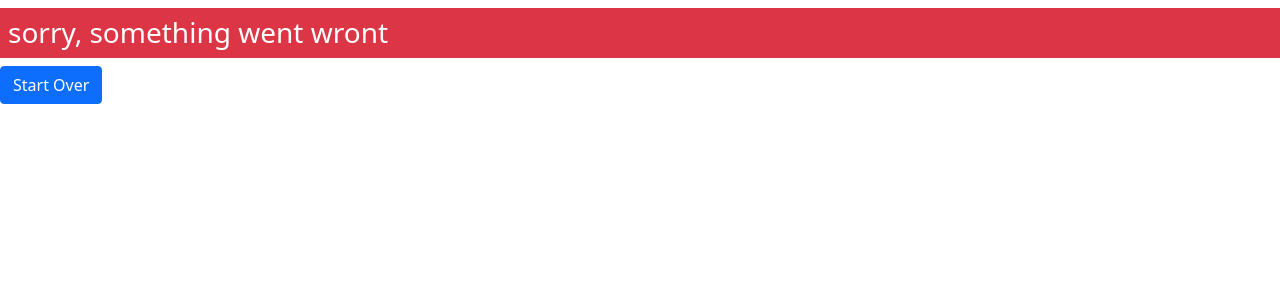
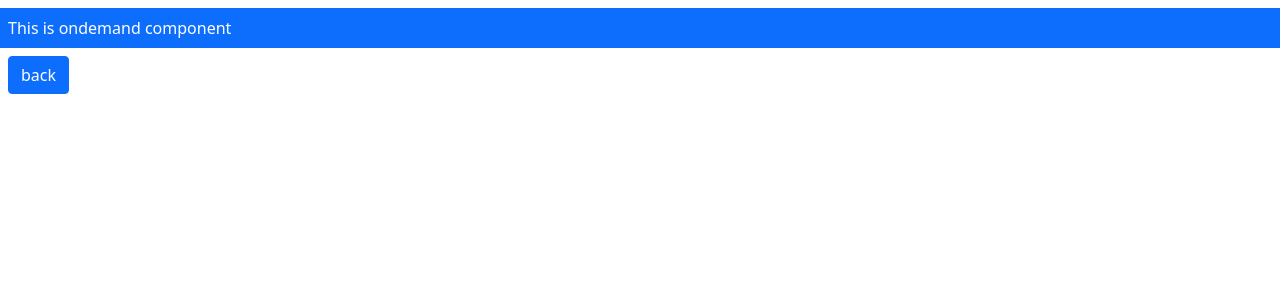
Before and after one commit to manolinlao/pro-angular-advanced, an Angular app: page /ondemand in a window 1280 px wide. Shown: the top 300 px of the page. Built offline with nearby package versions, Linux system fonts and the light colour scheme.

Commit message:
load dinamic

```diff
--- a/src/app/app.routing.ts
+++ b/src/app/app.routing.ts
@@ -23,6 +23,11 @@
 
 const routes: Routes = [
   {
+    path: 'ondemand',
+    loadChildren: () =>
+      import('./ondemand/ondemand.module').then((m) => m.OndemandModule),
+  },
+  {
     path: 'form/:mode/:id',
     component: FormComponent,
     resolve: { model: ModelResolver },
--- a/src/app/core/components/table/table.component.html
+++ b/src/app/core/components/table/table.component.html
@@ -75,4 +75,7 @@
   <button class="btn btn-danger m-1" routerLink="/does/not/exist">
     Generate Routing Error
   </button>
+  <button class="btn btn-danger" routerLink="/ondemand">
+    load module
+  </button>
 </div>
--- /dev/null
+++ b/src/app/ondemand/ondemand.component.html
@@ -0,0 +1,6 @@
+<div class="bg-primary text-white p-2">
+  This is ondemand component
+</div>
+<button class="btn btn-primary m-2" routerLink="/">
+  back
+</button>
--- /dev/null
+++ b/src/app/ondemand/ondemand.component.ts
@@ -0,0 +1,15 @@
+import { Component, OnInit } from '@angular/core';
+
+@Component({
+  selector: 'app-ondemand',
+  templateUrl: './ondemand.component.html',
+  styleUrls: ['./ondemand.component.css']
+})
+export class OndemandComponent implements OnInit {
+
+  constructor() { }
+
+  ngOnInit(): void {
+  }
+
+}
--- /dev/null
+++ b/src/app/ondemand/ondemand.module.ts
@@ -0,0 +1,15 @@
+import { NgModule } from '@angular/core';
+import { CommonModule } from '@angular/common';
+import { OndemandComponent } from './ondemand.component';
+import { RouterModule } from '@angular/router';
+
+let routing = RouterModule.forChild([
+  { path: '', component: OndemandComponent },
+]);
+
+@NgModule({
+  declarations: [OndemandComponent],
+  imports: [CommonModule, routing],
+  exports: [OndemandComponent],
+})
+export class OndemandModule {}
```
Also changed, not shown: src/app/ondemand/ondemand.component.css (added), 1 other file (tests, documents, lock files or other folders).
